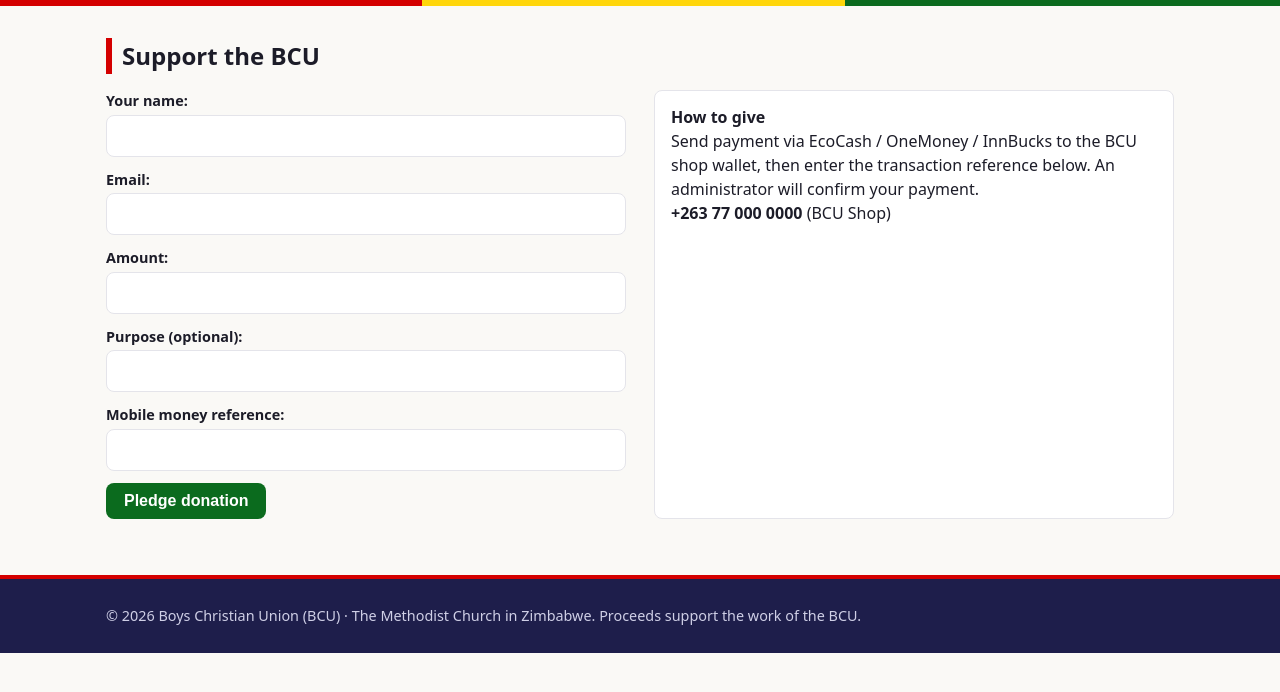
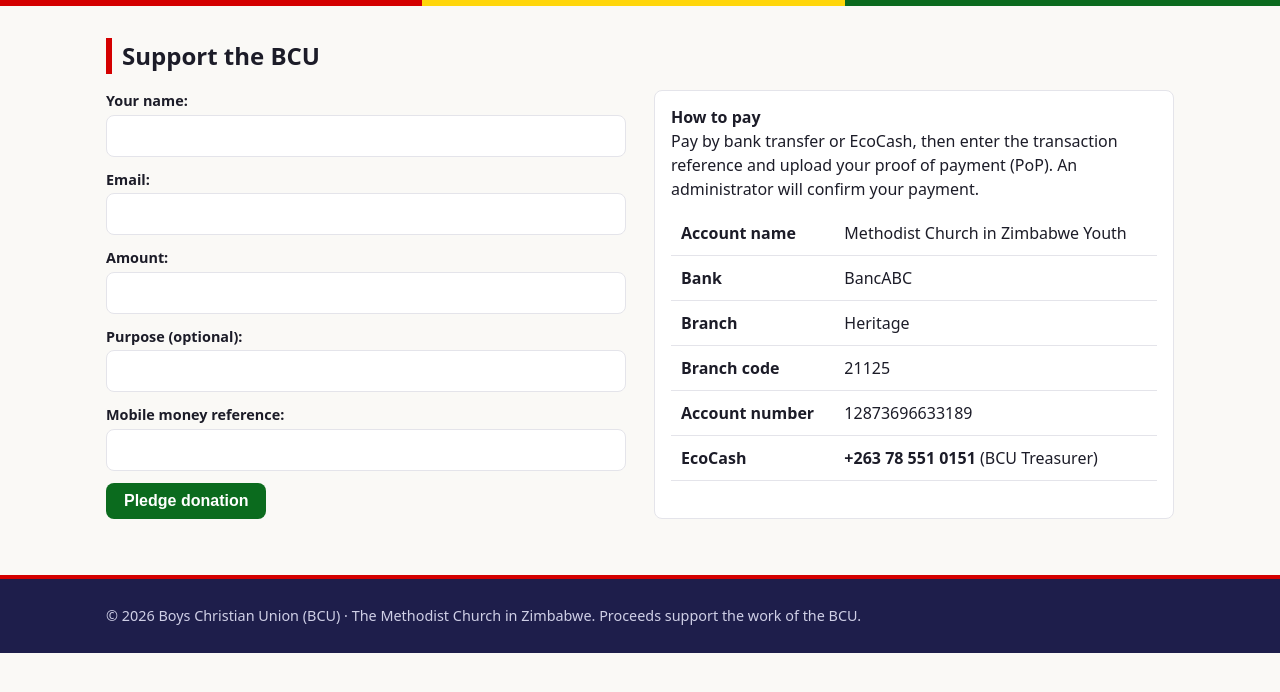
Before and after one commit to SlyJeremiah/BCU, a Django app: page /donate/ in a window 1280 px wide. Shown: the part 68-760 px from the top of the page. Run offline with Django 5.2, Linux system fonts and the light colour scheme; parts of the project's set-up code (start-up, migrations or seed data) failed here and were passed over.

Commit message:
Add bank + EcoCash payment details and proof-of-payment upload
Co-Authored-By: Claude Sonnet 5.5 <noreply@anthropic.com>

```diff
--- a/shop/admin.py
+++ b/shop/admin.py
@@ -37,6 +37,7 @@ class OrderAdmin(admin.ModelAdmin):
     list_display = ("short_id", "full_name", "email", "status", "payment_reference", "created")
     list_filter = ("status",)
     search_fields = ("full_name", "email", "payment_reference", "id")
+    readonly_fields = ("proof_of_payment",)
     inlines = [OrderItemInline]
     actions = [mark_paid]
 
--- a/shop/forms.py
+++ b/shop/forms.py
@@ -19,8 +19,18 @@ class CheckoutForm(forms.Form):
     phone = forms.CharField(max_length=30)
     address = forms.CharField(widget=forms.Textarea(attrs={"rows": 2}), required=False)
     city = forms.CharField(max_length=100, required=False)
-    payment_reference = forms.CharField(max_length=100, label="Mobile money transaction reference")
     notes = forms.CharField(widget=forms.Textarea(attrs={"rows": 2}), required=False)
+    payment_reference = forms.CharField(max_length=100, label="Payment reference (EcoCash ref / bank deposit ref)")
+    proof_of_payment = forms.FileField(required=False, label="Proof of payment (PoP): image or PDF")
+
+    def clean_proof_of_payment(self):
+        f = self.cleaned_data.get("proof_of_payment")
+        if f:
+            if f.size > 4 * 1024 * 1024:
+                raise forms.ValidationError("File too large (max 4 MB).")
+            if not (f.content_type.startswith("image/") or f.content_type == "application/pdf"):
+                raise forms.ValidationError("Upload an image or PDF.")
+        return f
 
 
 class DonationForm(forms.Form):
--- a/shop/models.py
+++ b/shop/models.py
@@ -91,7 +91,9 @@ class Order(models.Model):
     address = models.TextField(blank=True, help_text="Required for physical items")
     city = models.CharField(max_length=100, blank=True)
     notes = models.TextField(blank=True)
-    payment_reference = models.CharField(max_length=100, blank=True, help_text="Mobile money transaction reference")
+    payment_reference = models.CharField(max_length=100, blank=True, help_text="Transaction reference")
+    proof_of_payment = models.FileField(upload_to="pop/", storage=private_storage, blank=True,
+                                        help_text="Customer's proof of payment (private)")
     status = models.CharField(max_length=12, choices=STATUSES, default=PENDING)
     created = models.DateTimeField(auto_now_add=True)
     updated = models.DateTimeField(auto_now=True)
--- /dev/null
+++ b/shop/templates/shop/_payment_info.html
@@ -0,0 +1,7 @@
+<div class="notice"><strong>How to pay</strong><br>{{ SHOP.PAYMENT_INSTRUCTIONS }}
+  <table style="margin:10px 0">
+    {% for k, v in SHOP.BANK.items %}<tr><th>{{ k }}</th><td>{{ v }}</td></tr>{% endfor %}
+    <tr><th>EcoCash</th><td><strong>{{ SHOP.ECOCASH_NUMBER }}</strong> ({{ SHOP.ECOCASH_NAME }})</td></tr>
+  </table>
+  {% if amount %}Amount to pay: <strong>{{ SHOP.CURRENCY_SYMBOL }}{{ amount }}</strong>{% endif %}
+</div>
--- a/shop/templates/shop/checkout.html
+++ b/shop/templates/shop/checkout.html
@@ -3,7 +3,7 @@
 {% block content %}
 <h2 class="section">Checkout</h2>
 <div class="two">
-  <form method="post" class="stack">{% csrf_token %}
+  <form method="post" class="stack" enctype="multipart/form-data">{% csrf_token %}
     {{ form.non_field_errors }}
     <p>{{ form.full_name.errors }}<label>Full name</label>{{ form.full_name }}</p>
     <p>{{ form.email.errors }}<label>Email</label>{{ form.email }}</p>
@@ -13,9 +13,9 @@
     <p>{{ form.city.errors }}<label>City / town</label>{{ form.city }}</p>
     {% endif %}
     <p>{{ form.notes.errors }}<label>Notes (optional)</label>{{ form.notes }}</p>
-    <div class="notice" style="margin-bottom:12px"><strong>Pay by mobile money</strong><br>{{ SHOP.PAYMENT_INSTRUCTIONS }}<br>
-      <strong>{{ SHOP.PAYMENT_NUMBER }}</strong> ({{ SHOP.PAYMENT_NAME }}) — amount <strong>{{ SHOP.CURRENCY_SYMBOL }}{{ total }}</strong></div>
+    {% include "shop/_payment_info.html" with amount=total %}<br>
     <p>{{ form.payment_reference.errors }}<label>{{ form.payment_reference.label }}</label>{{ form.payment_reference }}</p>
+    <p>{{ form.proof_of_payment.errors }}<label>{{ form.proof_of_payment.label }}</label>{{ form.proof_of_payment }}</p>
     <button class="btn">Place order</button>
   </form>
   <div><h3>Order summary</h3>
--- a/shop/templates/shop/donate.html
+++ b/shop/templates/shop/donate.html
@@ -2,4 +2,4 @@
 {% block title %}Donate{% endblock %}
 {% block content %}<h2 class="section">Support the BCU</h2>
 <div class="two"><form method="post" class="stack">{% csrf_token %}{{ form.as_p }}<button class="btn green">Pledge donation</button></form>
-<div class="notice"><strong>How to give</strong><br>{{ SHOP.PAYMENT_INSTRUCTIONS }}<br><strong>{{ SHOP.PAYMENT_NUMBER }}</strong> ({{ SHOP.PAYMENT_NAME }})</div></div>{% endblock %}
+{% include "shop/_payment_info.html" %}</div>{% endblock %}
--- a/shop/templates/shop/donate_thanks.html
+++ b/shop/templates/shop/donate_thanks.html
@@ -1,4 +1,5 @@
 {% extends "shop/base.html" %}
 {% block content %}<h2 class="section">Thank you, {{ donation.donor_name }}!</h2>
-<p>Your pledge of {{ SHOP.CURRENCY_SYMBOL }}{{ donation.amount }} has been recorded. Please send it to <strong>{{ SHOP.PAYMENT_NUMBER }}</strong> ({{ SHOP.PAYMENT_NAME }}) if you have not yet. God bless you.</p>
+<p>Your pledge of {{ SHOP.CURRENCY_SYMBOL }}{{ donation.amount }} has been recorded. If you have not yet paid, please use the details below.</p>
+{% include "shop/_payment_info.html" with amount=donation.amount %}<br>
 <a class="btn" href="{% url 'home' %}">Back to shop</a>{% endblock %}
--- a/shop/views.py
+++ b/shop/views.py
@@ -94,10 +94,11 @@ def checkout(request):
         messages.info(request, "Your cart is empty.")
         return redirect("product_list")
     initial = {"full_name": request.user.get_full_name(), "email": request.user.email}
-    form = CheckoutForm(request.POST or None, initial=initial)
+    form = CheckoutForm(request.POST or None, request.FILES or None, initial=initial)
     if request.method == "POST" and form.is_valid():
         try:
-            order = create_order(request.user, form.cleaned_data, cart.data.items())
+            data = {**form.cleaned_data, "proof_of_payment": form.cleaned_data.get("proof_of_payment") or ""}
+            order = create_order(request.user, data, cart.data.items())
         except CheckoutError as e:
             form.add_error(None, str(e))
         else:
```
Also changed, not shown: config/settings.py (+11 -4 lines), shop/emails.py (+8 -4 lines), shop/migrations/0002_order_proof_of_payment_alter_order_payment_reference.py (added), 1 other file.
